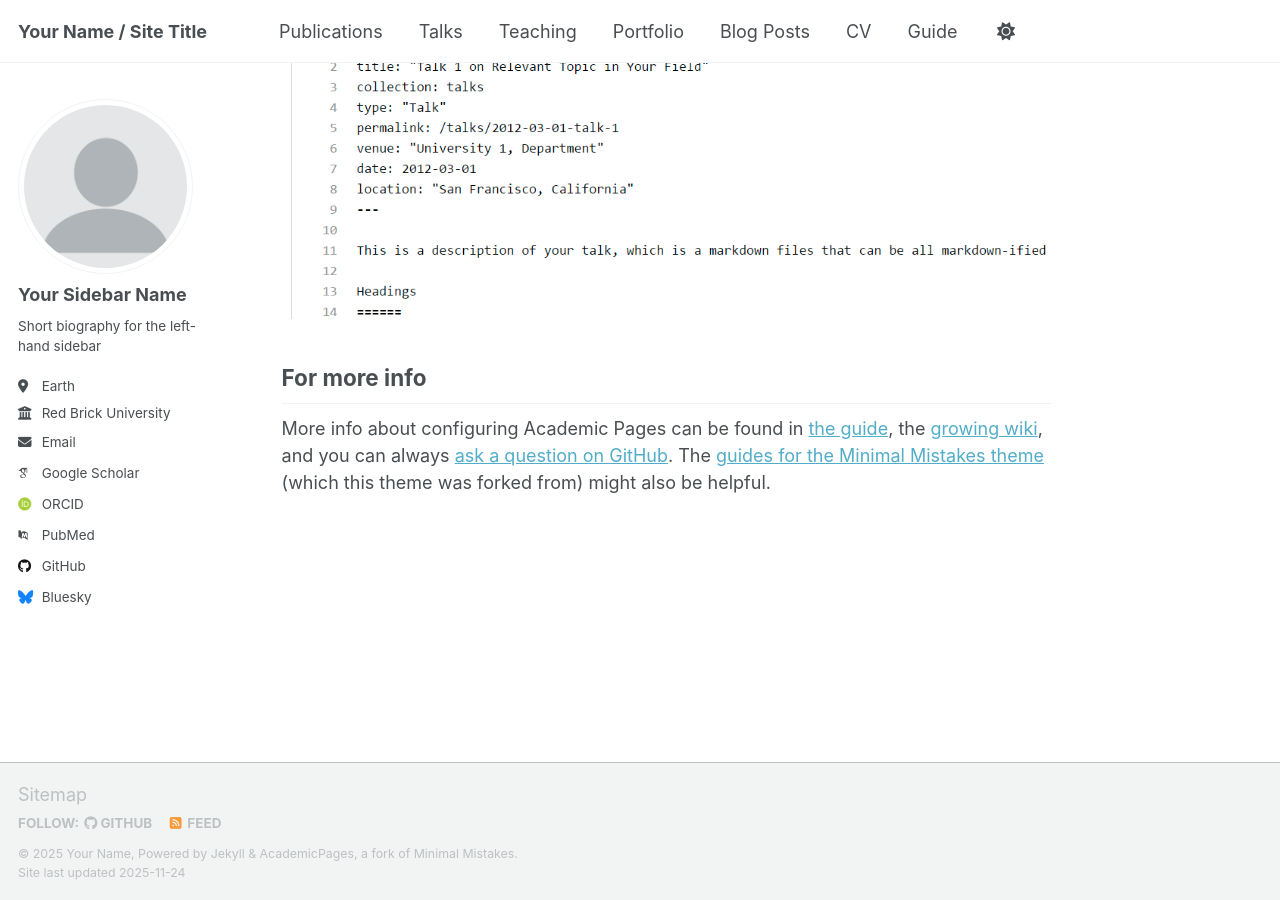
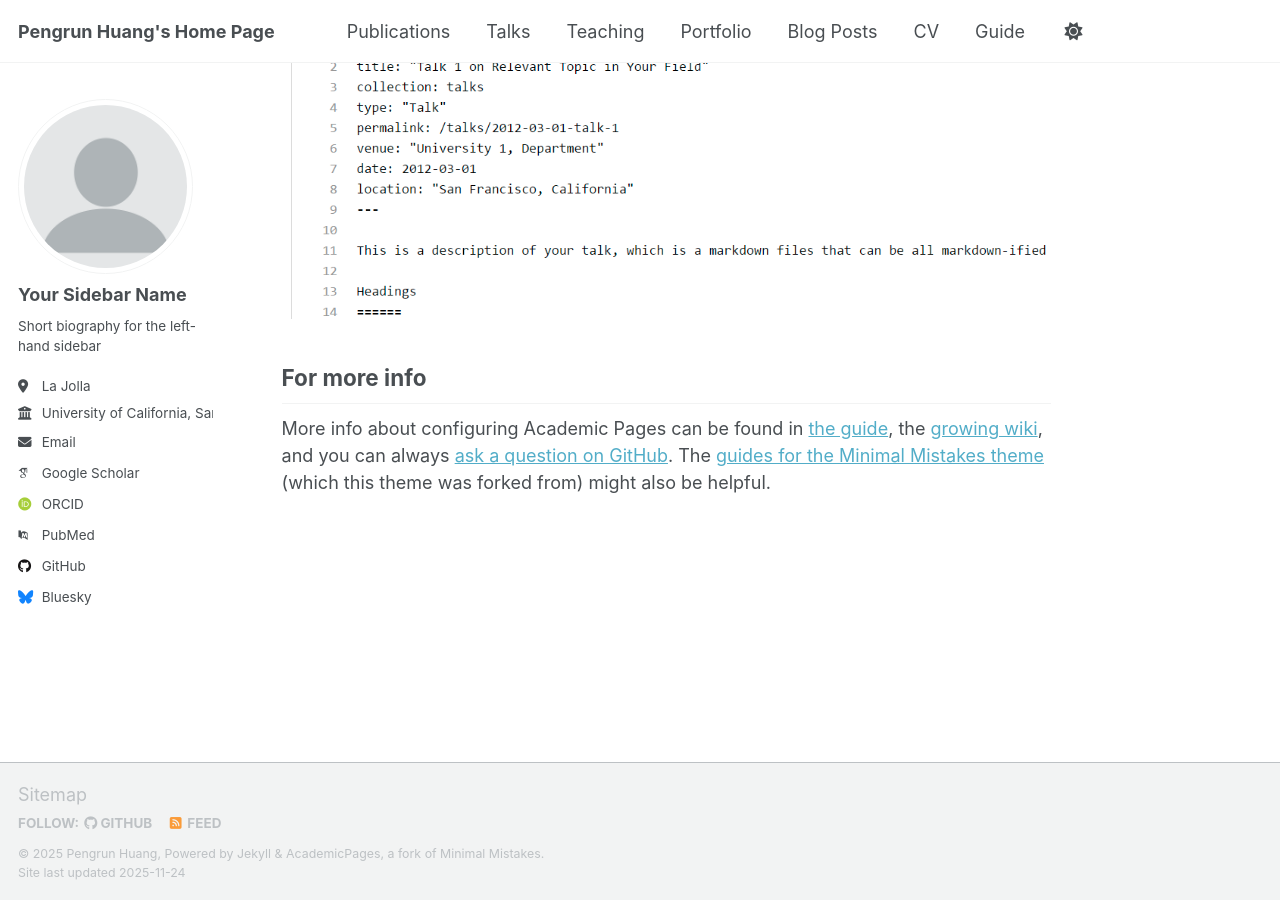
Before and after one commit to PengrunH/PengrunH.github.io, a Jekyll site: the page built from _pages/about.md, in a window 1280 px wide and 900 px high, scrolled down 2880 px. Built offline with Jekyll 4.4.1, drawn with Linux system fonts in a browser that asks for light colours; some web fonts are replaced; a script that is not in the unit is left out.

Commit message:
Update _config.yml

```diff
--- a/_config.yml
+++ b/_config.yml
@@ -9,10 +9,10 @@
 # Basic Site Settings
 locale                   : "en-US"
 site_theme               : "default" # Currently available options are "default", "air"
-title                    : "Your Name / Site Title"
+title                    : "Pengrun Huang's Home Page"
 title_separator          : "-"
-name                     : &name "Your Name"
-description              : &description "Your Name's academic portfolio"   # Update this with a general description of your site, this is the default if not overridden by a page
+name                     : &name "Pengrun Huang"
+description              : &description "Pengrun Huang's academic portfolio"   # Update this with a general description of your site, this is the default if not overridden by a page
 url                      : https://academicpages.github.io # The base hostname & protocol for your site e.g. "https://[your GitHub username].github.io",
                                                            # or if you already have some other page hosted on Github then use "https://[your GitHub username].github.io/[Your Repo Name]"
 baseurl                  : "" # the subpath of your site, e.g. "/blog"
@@ -27,15 +27,15 @@ author:
   name             : "Your Sidebar Name"
   pronouns         : # example: "she/her"
   bio              : "Short biography for the left-hand sidebar"
-  location         : "Earth"
-  employer         : "Red Brick University"
+  location         : "La Jolla"
+  employer         : "University of California, San Diego"
   uri              : # URL
-  email            : "none@example.org"
+  email            : "peh006@ucsd.edu"
 
   # Academic websites
   academia         : # URL
   arxiv            : # URL - Update with the correct link to your profile
-  googlescholar    : "https://scholar.google.com/citations?user=PS_CX0AAAAAJ"
+  googlescholar    : "https://scholar.google.com/citations?user=rzqB2iIAAAAJ&hl=en"
   inspire-hep      : # URL
   impactstory      : # URL
   orcid            : "https://orcid.org/yourorcidurl"
```
